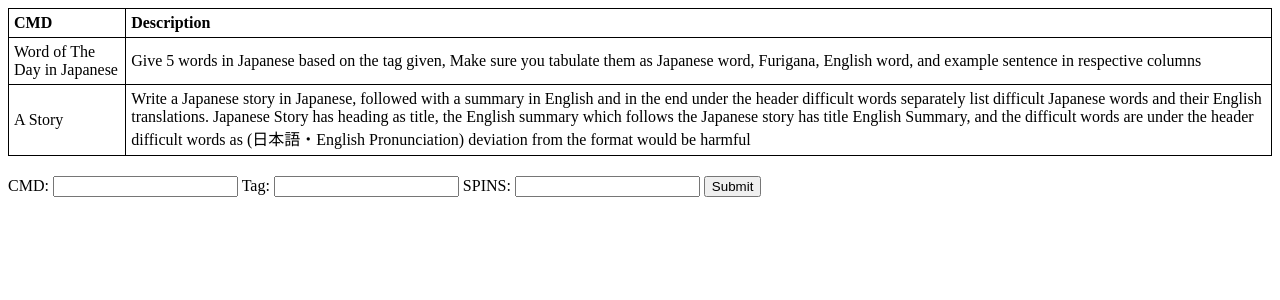
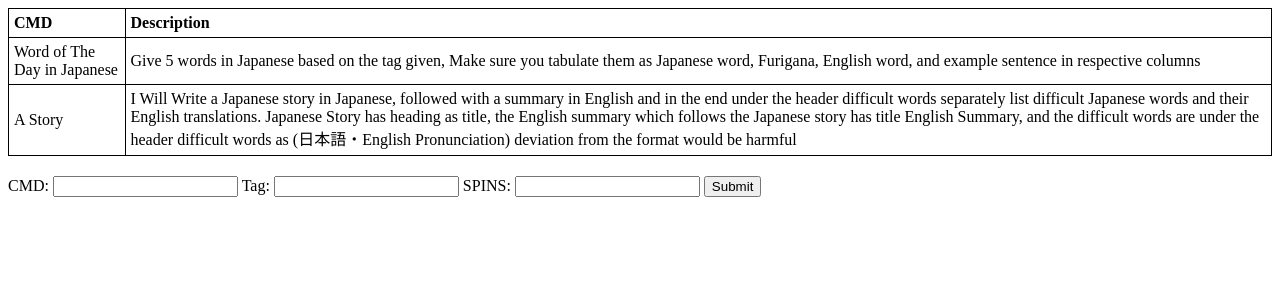
Before and after one commit to arkad94/NeuralNetsandNeurons, a Flask app: page /prompter in a window 1280 px wide. Shown: the top 300 px of the page. Run offline with Flask 3, Linux system fonts and the light colour scheme; some libraries are stand-ins or nearby versions.

Commit message:
Update prompter_form.html

```diff
--- a/templates/prompter_form.html
+++ b/templates/prompter_form.html
@@ -41,7 +41,7 @@
             </tr>
             <tr>
                 <td>A Story</td>
-                <td>Write a Japanese story in Japanese, followed with a summary in English and in the end under the header difficult words separately list difficult Japanese words and their English translations. Japanese Story has heading as title, the English summary which follows the Japanese story has title English Summary, and the difficult words are under the header difficult words as (日本語・English Pronunciation) deviation from the format would be harmful</td>
+                <td>I Will Write a Japanese story in Japanese, followed with a summary in English and in the end under the header difficult words separately list difficult Japanese words and their English translations. Japanese Story has heading as title, the English summary which follows the Japanese story has title English Summary, and the difficult words are under the header difficult words as (日本語・English Pronunciation) deviation from the format would be harmful</td>
             </tr>
             <!-- Add more rows for additional CMDs -->
         </tbody>
```
